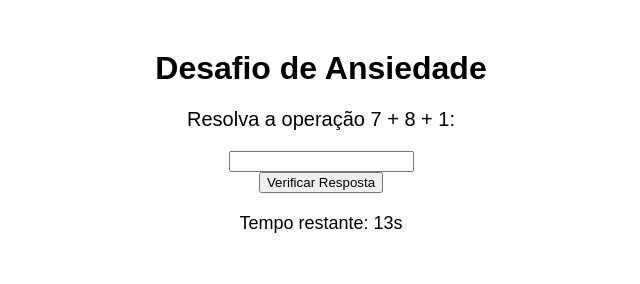
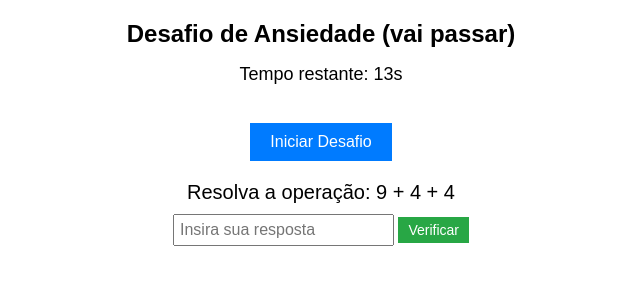
Before and after one commit to fabianodeaguiar/ansiedade, a plain HTML site: page ansiedade.html in a window 1280 px wide. Both pictures are taken after a click on the button "Iniciar Desafio". Shown: the whole page, without its empty margins (319-959 px from the left). Drawn offline with Linux system fonts and the light colour scheme.

Commit message:
Update ansiedade.html

```diff
--- a/ansiedade.html
+++ b/ansiedade.html
@@ -1,126 +1,121 @@
 <!DOCTYPE html>
-<html lang="en">
+<html lang="pt-br">
 <head>
     <meta charset="UTF-8">
     <meta name="viewport" content="width=device-width, initial-scale=1.0">
-    <title>Desafio de Ansiedade</title>
+    <title>Desafio de Ansiedade (vai passar)</title>
     <style>
         body {
             font-family: Arial, sans-serif;
             text-align: center;
-            margin: 50px;
         }
-
-        #challenge {
+        h1 {
+            font-size: 24px;
+            margin-top: 20px;
+        }
+        #timer {
+            font-size: 18px;
+            margin-top: 10px;
+        }
+        #start-button {
+            margin-top: 20px;
+            background-color: #007bff;
+            color: #fff;
+            border: none;
+            padding: 10px 20px;
+            font-size: 16px;
+            cursor: pointer;
+        }
+        #operation {
             font-size: 20px;
-            margin-bottom: 20px;
+            margin-top: 20px;
         }
-
-        #answer {
+        #answer-input {
+            font-size: 16px;
+            padding: 5px;
             margin-top: 10px;
-            font-size: 16px;
         }
-
-        #timer {
-            margin-top: 20px;
-            font-size: 18px;
+        #verify-button {
+            margin-top: 10px;
+            background-color: #28a745;
+            color: #fff;
+            border: none;
+            padding: 5px 10px;
+            font-size: 14px;
+            cursor: pointer;
         }
-
         #result {
             font-size: 18px;
-            font-weight: bold;
             margin-top: 20px;
         }
+    </style>
+</head>
+<body>
+    <h1>Desafio de Ansiedade (vai passar)</h1>
+    <p id="timer">Tempo restante: 15s</p>
+    <button id="start-button">Iniciar Desafio</button>
+    <div id="operation"></div>
+    <input type="text" id="answer-input" placeholder="Insira sua resposta">
+    <button id="verify-button">Verificar</button>
+    <p id="result"></p>
 
-        /* Adiciona a classe hidden para esconder elementos */
-        .hidden {
-            display: none;
-        }
-    </style>
     <script>
-        let currentChallenge = 1;
-        let timerInterval;
+        const startButton = document.getElementById('start-button');
+        const operationDiv = document.getElementById('operation');
+        const answerInput = document.getElementById('answer-input');
+        const verifyButton = document.getElementById('verify-button');
+        const result = document.getElementById('result');
 
-        function startChallenge() {
-            showChallenge();
+        let timer = 15;
+        let interval;
+        let correctAnswers = 0;
+        const totalQuestions = 3;
 
-            // Define um temporizador para 15 segundos
-            let secondsLeft = 15;
-            updateTimer(secondsLeft);
-
-            // Atualiza o termômetro a cada segundo
-            timerInterval = setInterval(function() {
-                secondsLeft--;
-                updateTimer(secondsLeft);
-
-                if (secondsLeft === 0) {
-                    endChallenge(false);
-                }
-            }, 1000);
-        }
-
-        function showChallenge() {
+        function generateRandomOperation() {
             const num1 = Math.floor(Math.random() * 10) + 1;
             const num2 = Math.floor(Math.random() * 10) + 1;
             const num3 = Math.floor(Math.random() * 10) + 1;
-
-            const challengeElement = document.getElementById('challenge');
-            challengeElement.textContent = `Resolva a operação ${num1} + ${num2} + ${num3}:`;
-
-            const answerElement = document.getElementById('answer');
-            answerElement.innerHTML = '<input type="text" id="userAnswer">';
-
-            // Esconde o botão "Iniciar Desafio" e mostra o botão "Verificar Resposta"
-            document.getElementById('startButton').classList.add('hidden');
-            document.getElementById('checkAnswerButton').classList.remove('hidden');
+            const operation = `${num1} + ${num2} + ${num3}`;
+            return { operation, answer: num1 + num2 + num3 };
         }
 
-        function checkAnswer() {
-            const userAnswer = parseInt(document.getElementById('userAnswer').value);
-            const num1 = parseInt(document.getElementById('challenge').textContent.split('+')[0].trim());
-            const num2 = parseInt(document.getElementById('challenge').textContent.split('+')[1].trim());
-            const num3 = parseInt(document.getElementById('challenge').textContent.split('+')[2].trim());
-
-            const correctAnswer = num1 + num2 + num3;
-
-            if (userAnswer === correctAnswer) {
-                if (currentChallenge < 3) {
-                    currentChallenge++;
-                    showChallenge();
-                } else {
-                    endChallenge(true);
-                }
-            } else {
-                // Não faz nada aqui, a validação ocorre apenas no final do tempo
+        function updateTimer() {
+            timer--;
+            document.getElementById('timer').textContent = `Tempo restante: ${timer}s`;
+            if (timer === 0) {
+                clearInterval(interval);
+                result.textContent = 'Não foi dessa vez. Gostaria de tentar novamente?';
+                // Play alarm sound here (you can add an audio element)
             }
         }
 
-        function endChallenge(success) {
-            clearInterval(timerInterval);  // Para o temporizador
-
-            const resultElement = document.getElementById('result');
-            if (!success) {
-                resultElement.textContent = 'Não foi dessa vez, mas continue tentando.';
-            }
-            // Esconde o botão "Verificar Resposta" e mostra o botão "Iniciar Desafio"
-            document.getElementById('checkAnswerButton').classList.add('hidden');
-            document.getElementById('startButton').classList.remove('hidden');
+        function startChallenge() {
+            timer = 15;
+            interval = setInterval(updateTimer, 1000);
+            const { operation, answer } = generateRandomOperation();
+            operationDiv.textContent = `Resolva a operação: ${operation}`;
+            verifyButton.addEventListener('click', () => {
+                const userAnswer = parseInt(answerInput.value, 10);
+                if (userAnswer === answer) {
+                    correctAnswers++;
+                    if (correctAnswers === totalQuestions) {
+                        result.textContent = 'Parabéns, você concluiu o desafio. Espero que esteja melhor.';
+                        clearInterval(interval);
+                        // Play success sound here (optional)
+                    } else {
+                        const newOperation = generateRandomOperation();
+                        operationDiv.textContent = `Resolva a operação: ${newOperation.operation}`;
+                        result.textContent = '';
+                    }
+                } else {
+                    result.textContent = 'Tente Novamente';
+                    // Play error sound here (optional)
+                }
+                answerInput.value = ''; // Clear the input field
+            });
         }
 
-        function updateTimer(secondsLeft) {
-            const timerElement = document.getElementById('timer');
-            timerElement.textContent = `Tempo restante: ${secondsLeft}s`;
-        }
+        startButton.addEventListener('click', startChallenge);
     </script>
-</head>
-<body>
-    <h1>Desafio de Ansiedade</h1>
-    <div id="challenge"></div>
-    <div id="answer"></div>
-    <!-- Adiciona a classe hidden para esconder os botões -->
-    <button id="checkAnswerButton" class="hidden" onclick="checkAnswer()">Verificar Resposta</button>
-    <div id="timer">Tempo restante: 15s</div>
-    <div id="result"></div>
-    <button id="startButton" onclick="startChallenge()">Iniciar Desafio</button>
 </body>
 </html>
```
